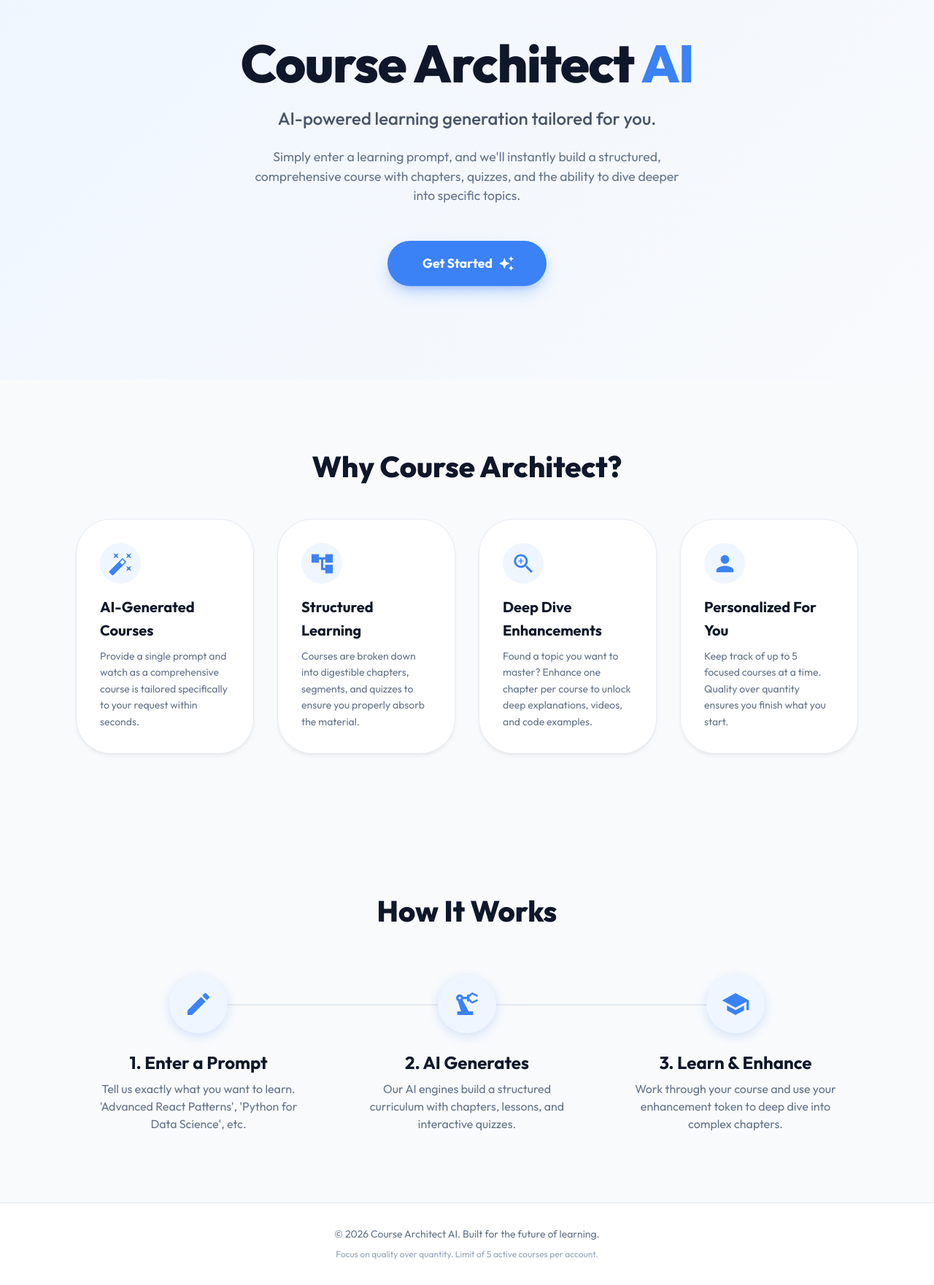
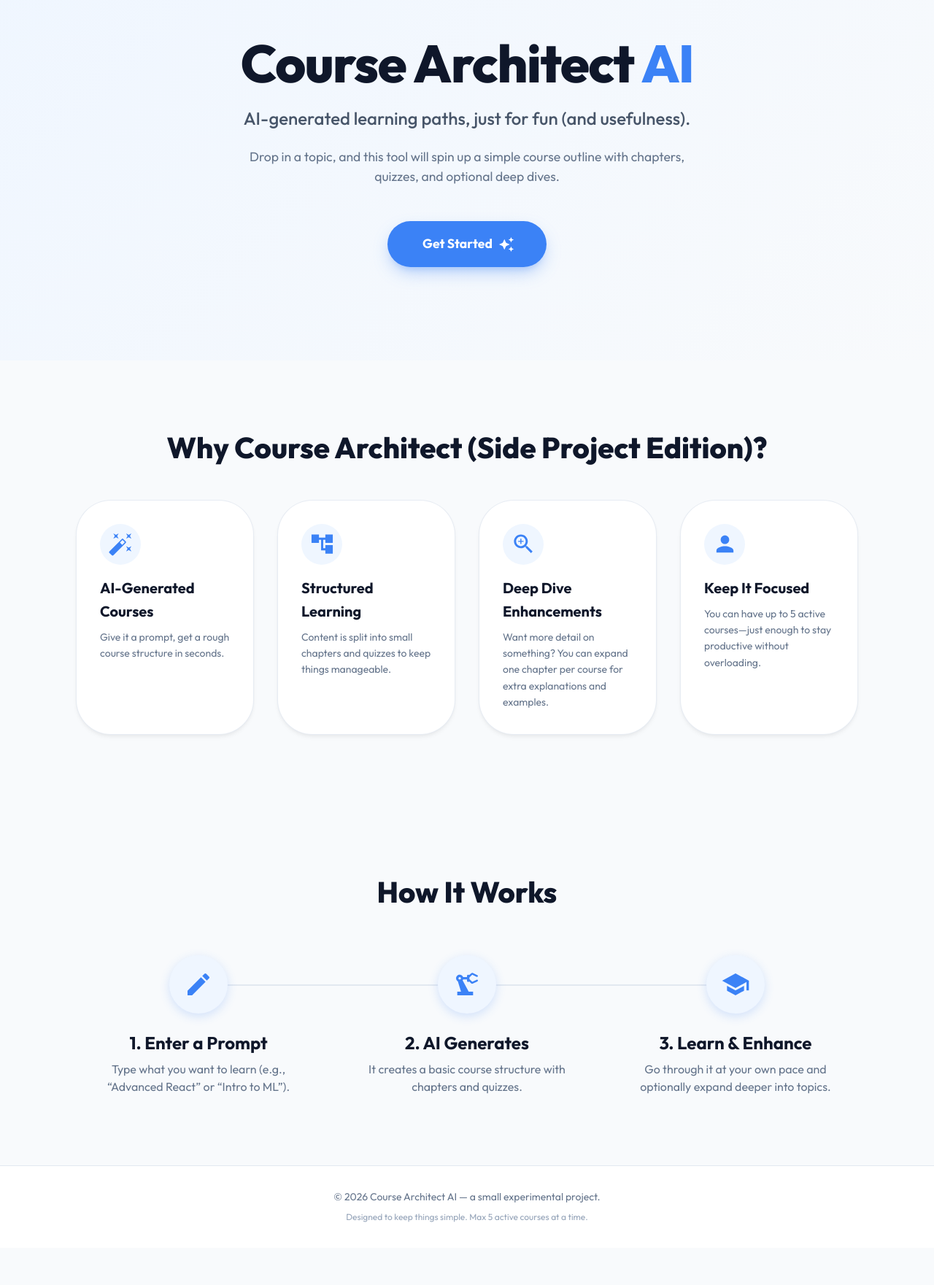
Before and after one commit to itsbhaumikjoshi/course-architect-ai, a React (Vite) app in the folder client/: page / in a window 1280 px wide. Shown: the part 116-1877 px from the top of the page at 73% size. After the commit the page ends 1826 px from the top, so only its background shows below. Built offline with nearby package versions, Linux system fonts and the light colour scheme; no server answers.

Commit message:
changed page content

```diff
--- a/client/src/components/home/FeaturesSection.tsx
+++ b/client/src/components/home/FeaturesSection.tsx
@@ -12,22 +12,22 @@ const FeaturesSection: React.FC = () => {
     {
       icon: <AutoFixHighIcon fontSize="large" />,
       title: "AI-Generated Courses",
-      description: "Provide a single prompt and watch as a comprehensive course is tailored specifically to your request within seconds."
+      description: "Give it a prompt, get a rough course structure in seconds."
     },
     {
       icon: <AccountTreeIcon fontSize="large" />,
       title: "Structured Learning",
-      description: "Courses are broken down into digestible chapters, segments, and quizzes to ensure you properly absorb the material."
+      description: "Content is split into small chapters and quizzes to keep things manageable."
     },
     {
       icon: <ZoomInIcon fontSize="large" />,
       title: "Deep Dive Enhancements",
-      description: "Found a topic you want to master? Enhance one chapter per course to unlock deep explanations, videos, and code examples."
+      description: "Want more detail on something? You can expand one chapter per course for extra explanations and examples."
     },
     {
       icon: <PersonIcon fontSize="large" />,
-      title: "Personalized For You",
-      description: "Keep track of up to 5 focused courses at a time. Quality over quantity ensures you finish what you start."
+      title: "Keep It Focused",
+      description: "You can have up to 5 active courses—just enough to stay productive without overloading."
     }
   ];
 
@@ -43,7 +43,7 @@ const FeaturesSection: React.FC = () => {
           fontSize: { xs: '2rem', md: '2.5rem' }
         }}
       >
-        Why Course Architect?
+        Why Course Architect (Side Project Edition)?
       </Typography>
 
       <Grid container spacing={4}>
--- a/client/src/components/home/HeroSection.tsx
+++ b/client/src/components/home/HeroSection.tsx
@@ -35,7 +35,7 @@ const HeroSection: React.FC<Props> = ({ onGetStarted }) => {
             fontSize: { xs: '1.2rem', sm: '1.5rem' }
           }}
         >
-          AI-powered learning generation tailored for you.
+          AI-generated learning paths, just for fun (and usefulness).
         </Typography>
 
         <Typography
@@ -48,7 +48,7 @@ const HeroSection: React.FC<Props> = ({ onGetStarted }) => {
             mx: 'auto'
           }}
         >
-          Simply enter a learning prompt, and we'll instantly build a structured, comprehensive course with chapters, quizzes, and the ability to dive deeper into specific topics.
+          Drop in a topic, and this tool will spin up a simple course outline with chapters, quizzes, and optional deep dives.
         </Typography>
 
         <Button
--- a/client/src/components/home/HomePage.tsx
+++ b/client/src/components/home/HomePage.tsx
@@ -41,10 +41,10 @@ const HomePage: React.FC = () => {
       <Box sx={footerStyle}>
         <Container maxWidth="lg">
           <Typography variant="body2" sx={{ color: '#64748b' }}>
-            © {new Date().getFullYear()} Course Architect AI. Built for the future of learning.
+            © {new Date().getFullYear()} Course Architect AI — a small experimental project.
           </Typography>
           <Typography variant="caption" sx={{ color: '#94a3b8', display: 'block', mt: 1 }}>
-            Focus on quality over quantity. Limit of 5 active courses per account.
+            Designed to keep things simple. Max 5 active courses at a time.
           </Typography>
         </Container>
       </Box>
--- a/client/src/components/home/HowItWorks.tsx
+++ b/client/src/components/home/HowItWorks.tsx
@@ -10,17 +10,17 @@ const HowItWorks: React.FC = () => {
     {
       icon: <CreateIcon sx={{ fontSize: 40 }} />,
       title: "1. Enter a Prompt",
-      description: "Tell us exactly what you want to learn. 'Advanced React Patterns', 'Python for Data Science', etc."
+      description: "Type what you want to learn (e.g., “Advanced React” or “Intro to ML”)."
     },
     {
       icon: <PrecisionManufacturingIcon sx={{ fontSize: 40 }} />,
       title: "2. AI Generates",
-      description: "Our AI engines build a structured curriculum with chapters, lessons, and interactive quizzes."
+      description: "It creates a basic course structure with chapters and quizzes."
     },
     {
       icon: <SchoolIcon sx={{ fontSize: 40 }} />,
       title: "3. Learn & Enhance",
-      description: "Work through your course and use your enhancement token to deep dive into complex chapters."
+      description: "Go through it at your own pace and optionally expand deeper into topics."
     }
   ];
 
```
